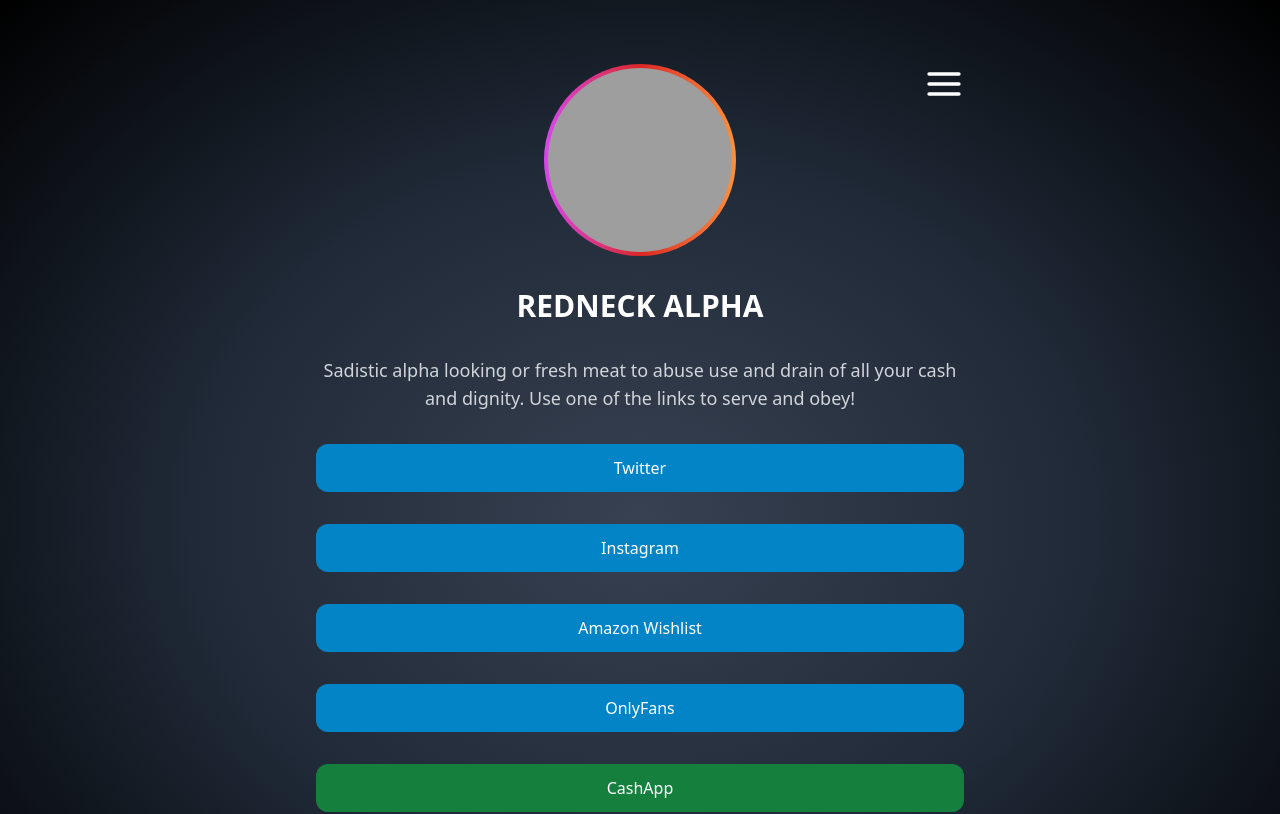
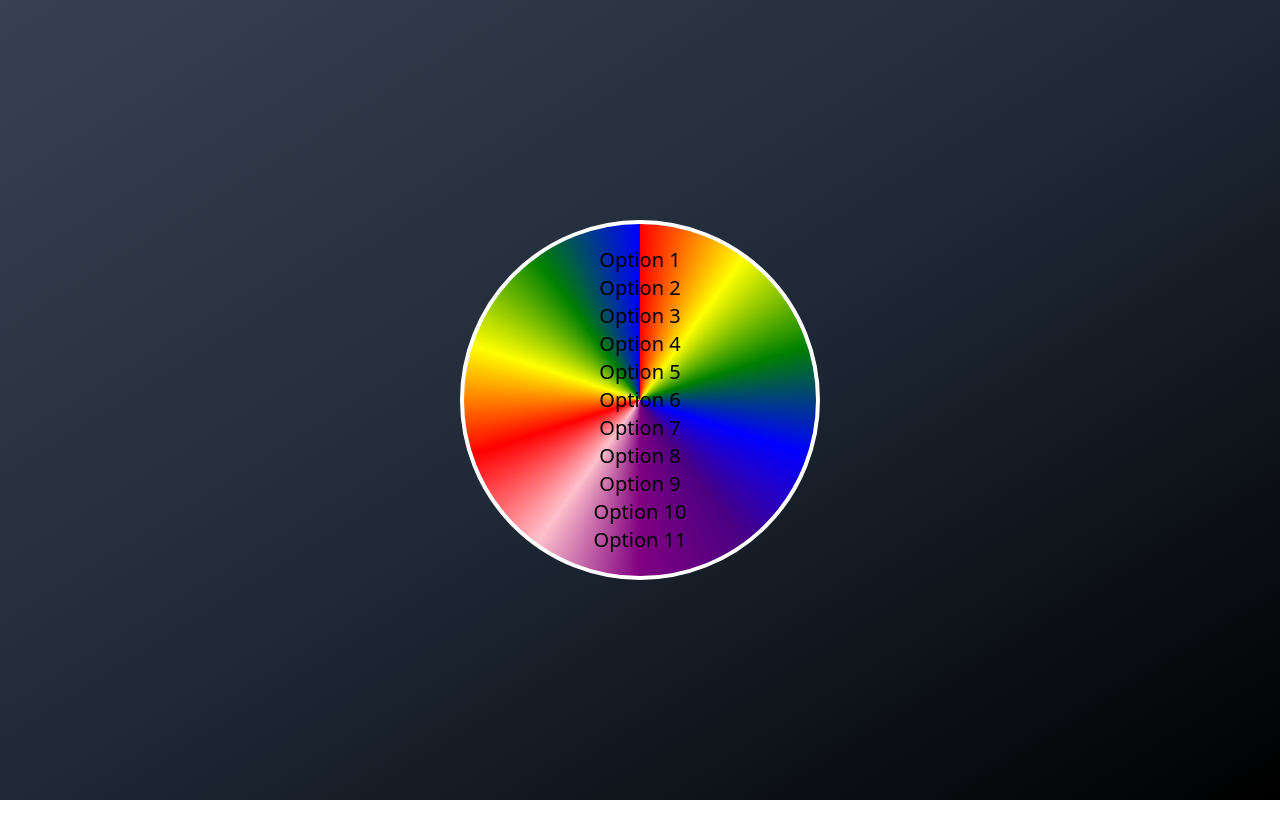
Before and after one commit to ams-ryanolson/redneckalpha, a Vue app: page /wheel in a window 1280 px wide. Shown: the top 814 px of the page. Built offline with nearby package versions, Linux system fonts and the light colour scheme; grey boxes are pictures that could not be loaded.

Commit message:
setting up the pages. Working on wheel

```diff
--- a/package.json
+++ b/package.json
@@ -9,7 +9,8 @@
     "preview": "vite preview"
   },
   "dependencies": {
-    "vue": "^3.3.4"
+    "vue": "^3.3.4",
+    "vue-router": "^4.2.4"
   },
   "devDependencies": {
     "@vitejs/plugin-vue": "^4.2.3",
--- a/src/App.vue
+++ b/src/App.vue
@@ -1,135 +1,13 @@
-<script setup>
-import { ref } from "vue";
-import MainMenu from "./components/MainMenu.vue";
+<template>
+	<div id="app">
+		<router-view />
+	</div>
+</template>
 
-const isMenuOpen = ref(false);
-
-const toggleMenu = () => {
-	isMenuOpen.value = !isMenuOpen.value;
+<script>
+export default {
+	name: "app",
 };
-
-const links = [
-	{
-		id: 1,
-		name: "Twitter",
-		url: "https://www.twitter.com/realgayredneck",
-		colour: "bg-sky-600",
-		hover: "hover:bg-sky-700",
-		type: "social",
-	},
-	{
-		id: 2,
-		name: "Instagram",
-		url: "https://www.instagram.com/realgayredneck",
-		colour: "bg-sky-600",
-		hover: "hover:bg-sky-700",
-		type: "social",
-	},
-	{
-		id: 3,
-		name: "Amazon Wishlist",
-		url: "https://www.amazon.ca/hz/wishlist/ls/YMRAC1Q8PNYU",
-		colour: "bg-sky-600",
-		hover: "hover:bg-sky-700",
-		type: "social",
-	},
-	{
-		id: 4,
-		name: "OnlyFans",
-		url: "https://onlyfans.com/realgayredneck",
-		colour: "bg-sky-600",
-		hover: "hover:bg-sky-700",
-		type: "social",
-	},
-	{
-		id: 5,
-		name: "CashApp",
-		url: "https://cash.app/$tattooalpha",
-		colour: "bg-green-600",
-		hover: "bg-green-700",
-		type: "payment",
-	},
-	{
-		id: 6,
-		name: "Wishtender",
-		url: "https://wishtender.com/realgayredneck",
-		colour: "bg-sky-600",
-		hover: "hover:bg-sky-700",
-		type: "social",
-	},
-	{
-		id: 7,
-		name: "Github",
-		url: "https://github.com/ams-ryanolson",
-		colour: "bg-sky-600",
-		hover: "hover:bg-sky-700",
-		type: "social",
-	},
-];
 </script>
 
-<template>
-	<div
-		class="min-h-screen min-w-screen bg-[radial-gradient(ellipse_at_center,_var(--tw-gradient-stops))] from-gray-700 via-gray-800 to-black py-16"
-	>
-		<div
-			class="mx-auto max-w-[680px] min-h-[calc(100vh-128px)] flex flex-col gap-8 px-4"
-		>
-			<div class="flex flex-row justify-between">
-				<div class="w-10 h-10"></div>
-				<div
-					class="bg-gradient-to-r from-fuchsia-500 via-red-600 to-orange-400 w-48 mx-auto rounded-full"
-				>
-					<img
-						class="rounded-full h-48 w-48 mx-auto p-1"
-						src="https://pbs.twimg.com/profile_images/1686167929375608832/eAdENE4x_400x400.jpg"
-					/>
-				</div>
-				<div @click="isMenuOpen = !isMenuOpen" class="cursor-pointer">
-					<svg
-						xmlns="http://www.w3.org/2000/svg"
-						viewBox="0 0 24 24"
-						fill="none"
-						stroke="currentColor"
-						stroke-width="2"
-						stroke-linecap="round"
-						stroke-linejoin="round"
-						class="text-white w-10 h-10"
-					>
-						<line x1="3" y1="12" x2="21" y2="12" />
-						<line x1="3" y1="6" x2="21" y2="6" />
-						<line x1="3" y1="18" x2="21" y2="18" />
-					</svg>
-				</div>
-				<MainMenu
-					:isMenuOpen="isMenuOpen"
-					@update:isMenuOpen="toggleMenu"
-				/>
-			</div>
-			<div
-				class="text-white uppercase antialiased font-semibold text-3xl justify-center flex"
-			>
-				Redneck Alpha
-			</div>
-			<div class="text-gray-300 text-lg antialiased text-center">
-				Sadistic alpha looking or fresh meat to abuse use and drain of
-				all your cash and dignity. Use one of the links to serve and
-				obey!
-			</div>
-			<a
-				v-for="link in links"
-				:key="link.id"
-				class="w-full cursor-pointer h-12 rounded-xl text-center justify-center"
-				:class="[link.colour, link.hover]"
-				:href="link.url"
-				target="_blank"
-			>
-				<div
-					class="text-white flex items-center justify-center place-items-center h-full"
-				>
-					{{ link.name }}
-				</div>
-			</a>
-		</div>
-	</div>
-</template>
+<style></style>
--- a/src/components/MainMenu.vue
+++ b/src/components/MainMenu.vue
@@ -12,27 +12,27 @@
 	{
 		id: 1,
 		name: "Home",
-		url: "",
+		url: "/",
 	},
 	{
 		id: 2,
 		name: "Wheel",
-		url: "",
+		url: "/wheel",
 	},
 	{
 		id: 3,
 		name: "Wall Of Shame",
-		url: "",
+		url: "/wall-of-shame",
 	},
 	{
 		id: 4,
 		name: "Real Time Meets",
-		url: "",
+		url: "/real-time",
 	},
 	{
 		id: 5,
 		name: "Contact",
-		url: "",
+		url: "/contact",
 	},
 ];
 </script>
@@ -66,11 +66,12 @@
 				v-for="item in MainMenuList"
 				:key="item.id"
 			>
-				<div
+				<router-link
+					:to="item.url"
 					class="text-white py-6 uppercase font-semibold text-2xl flex justify-center cursor-pointer"
 				>
 					{{ item.name }}
-				</div>
+				</router-link>
 			</div>
 		</div>
 	</div>
--- /dev/null
+++ b/src/views/Contact.vue
@@ -0,0 +1,5 @@
+<script setup></script>
+
+<template>
+	<div class="text-black">CONTACT</div>
+</template>
--- /dev/null
+++ b/src/views/Home.vue
@@ -0,0 +1,135 @@
+<script setup>
+import { ref } from "vue";
+import MainMenu from "./../components/MainMenu.vue";
+
+const isMenuOpen = ref(false);
+
+const toggleMenu = () => {
+	isMenuOpen.value = !isMenuOpen.value;
+};
+
+const links = [
+	{
+		id: 1,
+		name: "Twitter",
+		url: "https://www.twitter.com/realgayredneck",
+		colour: "bg-sky-600",
+		hover: "hover:bg-sky-700",
+		type: "social",
+	},
+	{
+		id: 2,
+		name: "Instagram",
+		url: "https://www.instagram.com/realgayredneck",
+		colour: "bg-sky-600",
+		hover: "hover:bg-sky-700",
+		type: "social",
+	},
+	{
+		id: 3,
+		name: "Amazon Wishlist",
+		url: "https://www.amazon.ca/hz/wishlist/ls/YMRAC1Q8PNYU",
+		colour: "bg-sky-600",
+		hover: "hover:bg-sky-700",
+		type: "social",
+	},
+	{
+		id: 4,
+		name: "OnlyFans",
+		url: "https://onlyfans.com/realgayredneck",
+		colour: "bg-sky-600",
+		hover: "hover:bg-sky-700",
+		type: "social",
+	},
+	{
+		id: 5,
+		name: "CashApp",
+		url: "https://cash.app/$tattooalpha",
+		colour: "bg-green-600",
+		hover: "bg-green-700",
+		type: "payment",
+	},
+	{
+		id: 6,
+		name: "Wishtender",
+		url: "https://wishtender.com/realgayredneck",
+		colour: "bg-sky-600",
+		hover: "hover:bg-sky-700",
+		type: "social",
+	},
+	{
+		id: 7,
+		name: "Github",
+		url: "https://github.com/ams-ryanolson",
+		colour: "bg-sky-600",
+		hover: "hover:bg-sky-700",
+		type: "social",
+	},
+];
+</script>
+
+<template>
+	<div
+		class="min-h-screen min-w-screen bg-[radial-gradient(ellipse_at_center,_var(--tw-gradient-stops))] from-gray-700 via-gray-800 to-black py-16"
+	>
+		<div
+			class="mx-auto max-w-[680px] min-h-[calc(100vh-128px)] flex flex-col gap-8 px-4"
+		>
+			<div class="flex flex-row justify-between">
+				<div class="w-10 h-10"></div>
+				<div
+					class="bg-gradient-to-r from-fuchsia-500 via-red-600 to-orange-400 w-48 mx-auto rounded-full"
+				>
+					<img
+						class="rounded-full h-48 w-48 mx-auto p-1"
+						src="https://pbs.twimg.com/profile_images/1686167929375608832/eAdENE4x_400x400.jpg"
+					/>
+				</div>
+				<div @click="isMenuOpen = !isMenuOpen" class="cursor-pointer">
+					<svg
+						xmlns="http://www.w3.org/2000/svg"
+						viewBox="0 0 24 24"
+						fill="none"
+						stroke="currentColor"
+						stroke-width="2"
+						stroke-linecap="round"
+						stroke-linejoin="round"
+						class="text-white w-10 h-10"
+					>
+						<line x1="3" y1="12" x2="21" y2="12" />
+						<line x1="3" y1="6" x2="21" y2="6" />
+						<line x1="3" y1="18" x2="21" y2="18" />
+					</svg>
+				</div>
+				<MainMenu
+					:isMenuOpen="isMenuOpen"
+					@update:isMenuOpen="toggleMenu"
+				/>
+			</div>
+			<div
+				class="text-white uppercase antialiased font-semibold text-3xl justify-center flex"
+			>
+				Redneck Alpha
+			</div>
+			<div class="text-gray-300 text-lg antialiased text-center">
+				Sadistic alpha looking or fresh meat to abuse use and drain of
+				all your cash and dignity. Use one of the links to serve and
+				obey!
+			</div>
+			<a
+				v-for="link in links"
+				:key="link.id"
+				class="w-full cursor-pointer h-12 rounded-xl text-center justify-center"
+				:class="[link.colour, link.hover]"
+				:href="link.url"
+				target="_blank"
+			>
+				<div
+					class="text-white flex items-center justify-center place-items-center h-full"
+				>
+					{{ link.name }}
+				</div>
+			</a>
+		</div>
+	</div>
+</template>
--- /dev/null
+++ b/src/views/RealTime.vue
@@ -0,0 +1,5 @@
+<script setup></script>
+
+<template>
+	<div class="text-black">REAL TIME MEETS</div>
+</template>
--- /dev/null
+++ b/src/views/Wall.vue
@@ -0,0 +1,5 @@
+<script setup></script>
+
+<template>
+	<div class="text-black">THE WALL</div>
+</template>
--- /dev/null
+++ b/src/views/Wheel.vue
@@ -0,0 +1,111 @@
+<template>
+	<div
+		class="min-h-screen min-w-screen bg-gradient-to-br from-gray-700 via-gray-800 to-black py-16 flex flex-col items-center justify-center"
+	>
+		<div
+			class="wheel p-8 rounded-full border-4 border-white cursor-pointer transform transition-transform duration-400"
+			@click="startSpinning"
+		>
+			<div class="flex items-center justify-center h-full">
+				<div class="text-center">
+					<div class="text-xl">Option 1</div>
+					<div class="text-xl">Option 2</div>
+					<div class="text-xl">Option 3</div>
+					<div class="text-xl">Option 4</div>
+					<div class="text-xl">Option 5</div>
+					<div class="text-xl">Option 6</div>
+					<div class="text-xl">Option 7</div>
+					<div class="text-xl">Option 8</div>
+					<div class="text-xl">Option 9</div>
+					<div class="text-xl">Option 10</div>
+					<div class="text-xl">Option 11</div>
+				</div>
+			</div>
+		</div>
+		<div class="mt-8 text-white text-center" v-if="result !== null">
+			<p class="text-xl">The wheel landed on:</p>
+			<p class="text-3xl font-bold">{{ result }}</p>
+		</div>
+	</div>
+</template>
+
+<script setup>
+import { ref } from "vue";
+
+const result = ref(null);
+
+const startSpinning = () => {
+	const wheel = document.querySelector(".wheel");
+	wheel.classList.add("spinning-fast");
+
+	const stopAfter = Math.floor(Math.random() * 10) + 11;
+	setTimeout(() => {
+		wheel.classList.remove("spinning-fast");
+		wheel.classList.add("spinning-slow");
+
+		const options = [
+			"Option 1",
+			"Option 2",
+			"Option 3",
+			"Option 4",
+			"Option 5",
+			"Option 6",
+			"Option 7",
+			"Option 8",
+			"Option 9",
+			"Option 10",
+			"Option 11",
+		];
+		result.value =
+			options[Math.floor(Math.random() * options.length)];
+	}, (stopAfter - 4) * 1000);
+};
+</script>
+
+<style>
+@keyframes spin-fast {
+	0% {
+		transform: rotate(0deg);
+	}
+	100% {
+		transform: rotate(360deg);
+	}
+}
+
+@keyframes spin-slow {
+	0% {
+		transform: rotate(0deg);
+	}
+	100% {
+		transform: rotate(360deg);
+	}
+}
+
+.spinning-fast {
+	animation: spin-fast 0.5s linear infinite; /* Adjust the duration here */
+}
+
+.spinning-slow {
+	animation: spin-slow 2s linear 2s forwards; /* Adjust the duration and delay here */
+}
+
+.wheel {
+	width: 360px;
+	height: 360px;
+	background: conic-gradient(
+		from 0deg,
+		red 0%,
+		yellow 10%,
+		green 20%,
+		blue 30%,
+		indigo 40%,
+		purple 50%,
+		pink 60%,
+		red 70%,
+		yellow 80%,
+		green 90%,
+		blue 100%
+	);
+	@apply rounded-full;
+}
+</style>
```
Also changed, not shown: src/main.js (+5 -4 lines), src/router/index.js (added, +21 -0 lines), 1 other file (tests, documents, lock files or other folders).
